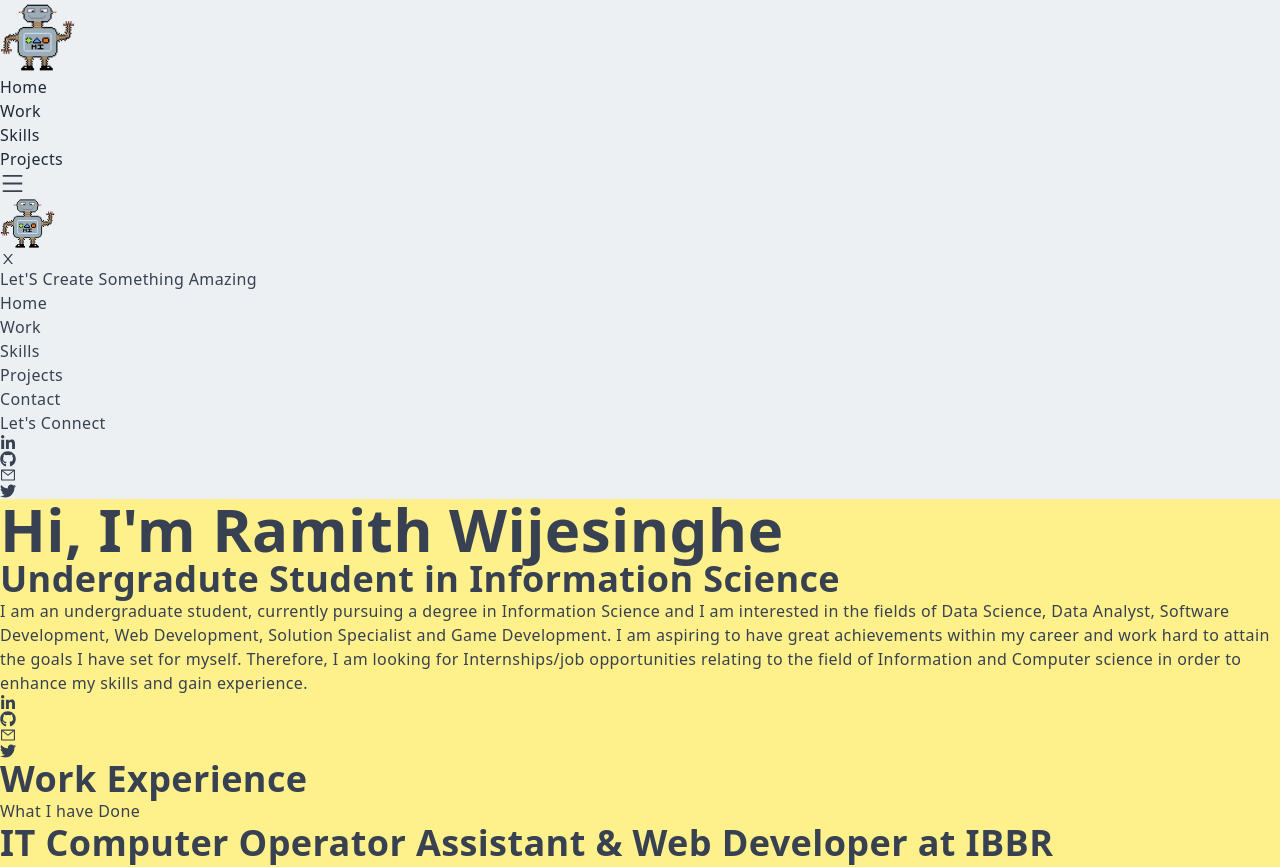
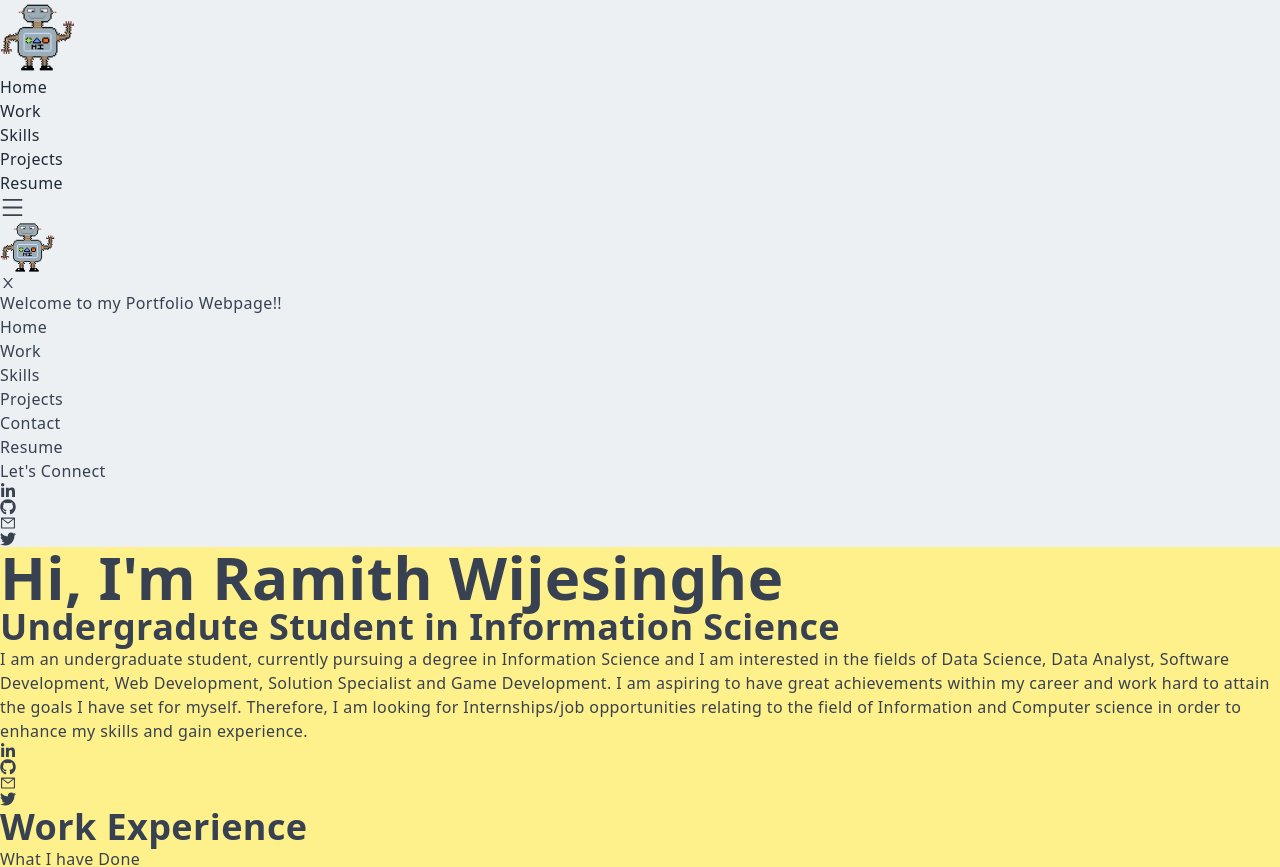
Before and after one commit to Ramareigns/Ramith-Portfolio, a Next.js app: page / in a window 1280 px wide. Shown: the top 867 px of the page. Built offline with nearby package versions, Linux system fonts and the light colour scheme.

Commit message:
added resume and welcome message

```diff
--- a/components/Navbar.js
+++ b/components/Navbar.js
@@ -5,6 +5,7 @@ import { AiOutlineClose, AiOutlineMenu, AiOutlineMail } from "react-icons/ai";
 import { FaLinkedinIn, FaGithub, FaTwitter } from "react-icons/fa";
 import Robot from "../public/HiRobot.gif";
 import { useRouter } from "next/router";
+
 
 const Navbar = () => {
   const [nav, setNav] = useState(false);
@@ -73,6 +74,11 @@ const Navbar = () => {
                 Projects
               </li>
             </Link>
+            <Link href="Resume & Cover Letter- Ramith Wijesinghe.pdf" target="_blank">
+              <li className="ml-10 text-sm font-bold text-purple-500 uppercase hover:border-b hover:text-purple-800 border-black">
+                Resume
+              </li>
+            </Link>
           </ul>
           <div onClick={handleNav} className="md:hidden">
             <AiOutlineMenu size={25} />
@@ -106,7 +112,7 @@ const Navbar = () => {
             </div>
             <div className="border-b border-gray-700 my-4 ">
               <p className="w-[85%] md:w-[90%] py-4">
-                Let'S Create Something Amazing
+                Welcome to my Portfolio Webpage!!
               </p>
             </div>
           </div>
@@ -135,6 +141,11 @@ const Navbar = () => {
               <Link href="/#Contact">
                 <li onClick={() => setNav(false)} className="py-4 text-sm">
                   Contact
+                </li>
+              </Link>
+              <Link href="Resume & Cover Letter- Ramith Wijesinghe.pdf" target="_blank">
+                <li onClick={() => setNav(false)} className="py-4 text-sm">
+                  Resume
                 </li>
               </Link>
             </ul>
--- a/next.config.js
+++ b/next.config.js
@@ -5,4 +5,14 @@ const nextConfig = {
 
 }
 
-module.exports = nextConfig
+module.exports = {
+  webpack: (config, options) =>
+  {
+      config.module.rules.push({
+          test: /\.pdf$/i,
+          type: 'asset/source'
+      })
+
+      return config
+  },
+}
```
